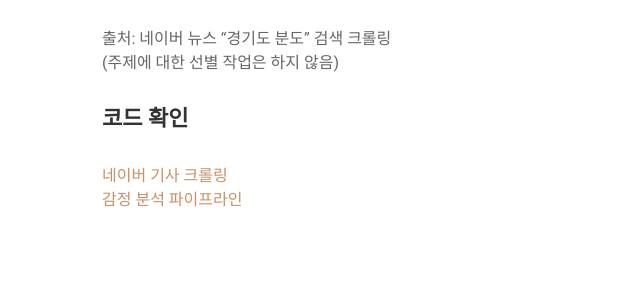
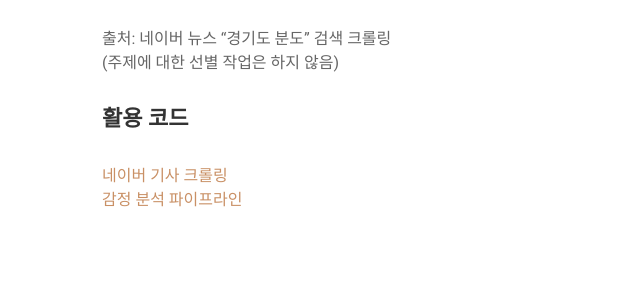
Before and after one commit to jinuew/SICM2002-6, a Jekyll site: the page built from projects/proj-5.md, in a window 1280 px wide. Shown: the part 885-1181 px from the top of the page, without its empty margins (193-833 px from the left). Built offline with Jekyll 4.4.1, drawn with Linux system fonts in a browser that asks for light colours; nearby versions of some CDN libraries; our own code applies the rules of GitHub Pages for plain Markdown files.

Commit message:
Update proj-5.md

```diff
--- a/projects/proj-5.md
+++ b/projects/proj-5.md
@@ -28,6 +28,6 @@
 (주제에 대한 선별 작업은 하지 않음)
 
 
-#### 코드 확인
+#### 활용 코드
 [네이버 기사 크롤링](https://github.com/jinuew/sicm2002-6/blob/main/assets/Code/네이버기사 크롤링.ipynb)<br>
 [감정 분석 파이프라인](https://github.com/jinuew/sicm2002-6/blob/main/assets/Code/감정분석 코드.ipynb)
```
